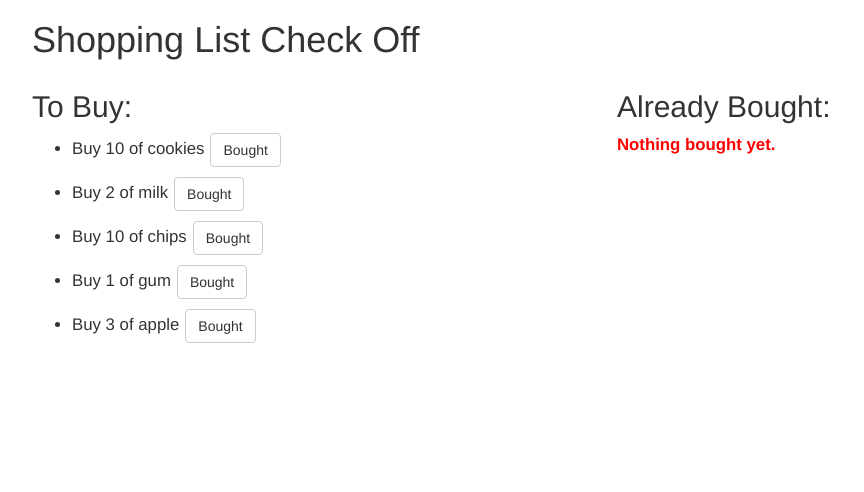
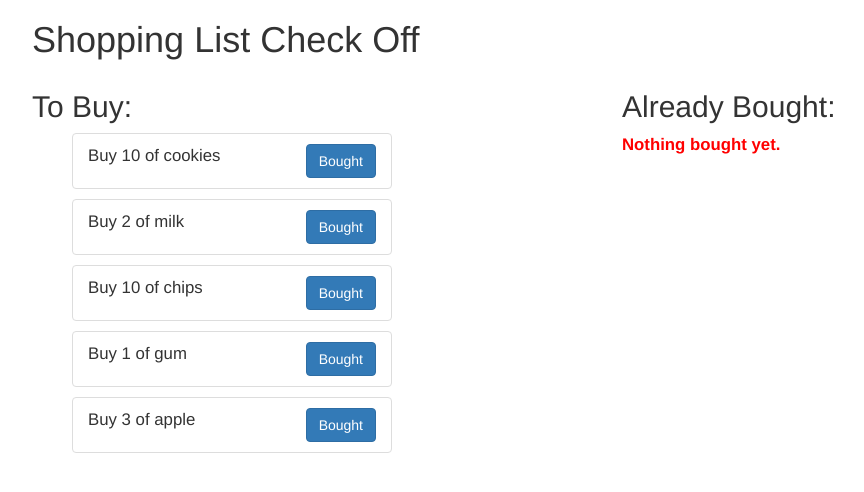
Before and after one commit to meslamifar/Coursera-module1, a plain HTML site: page module2-solution/index.html in a window 1280 px wide. Shown: the whole page, without its empty margins (38-902 px from the left). Drawn offline with Linux system fonts and the light colour scheme.

Commit message:
Added more styles

```diff
--- a/module2-solution/index.html
+++ b/module2-solution/index.html
@@ -15,16 +15,20 @@
   <div class="row">
 
     <!-- To Buy List -->
-    <div ng-controller="ToBuyController as toBuyCtrl" class="col-md-6">
+    <div ng-controller="ToBuyController as toBuyCtrl" class="col-md-4" style="margin-right:200px">
      <h2>To Buy:</h2>
      <ul ng-repeat="item in toBuyCtrl.toBuyList">
-       <li>Buy {{item.quantity}} of {{item.name}}<button class="btn btn-default" ng-click="toBuyCtrl.updateShoppingList($index)">Bought</button></li>
-     </ul>
+       <li class="list-group-item clearfix">Buy {{item.quantity}} of {{item.name}}
+            <span class="pull-right">
+               <button class="btn btn-primary" ng-click="toBuyCtrl.updateShoppingList($index)">Bought</button>
+            </span>
+        </li>
+    </ul>
      <div ng-if="toBuyCtrl.messages.isToBuyListEmpty" class="emptyMessage">Everything is bought!</div>
     </div>
 
     <!-- Already Bought List -->
-    <div ng-controller="AlreadyBoughtController as alreadyBoughtCtrl" class="col-md-6">
+    <div ng-controller="AlreadyBoughtController as alreadyBoughtCtrl" class="col-md-4">
      <h2>Already Bought:</h2>
      <ul ng-repeat="item in alreadyBoughtCtrl.alreadyBoughtList">
        <li>Bought {{item.quantity}} of {{item.name}}</li>
```
